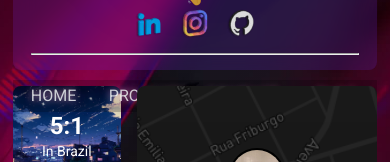
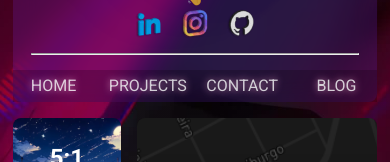
Before and after one commit to Davi-html/new-portifolio, a React (Vite) app: page / in a window 390 px wide. Shown: the part 172-334 px from the top of the page. Built offline with nearby package versions, Linux system fonts and the light colour scheme; no server answers.

Commit message:
resolvendo o bug do position absolute do header. (add media query)

```diff
--- a/src/Page/App.css
+++ b/src/Page/App.css
@@ -151,16 +151,20 @@
     width: 100%;
     padding: 6px 0;
     display: flex;
-    justify-content: end;
     align-items: center;
     gap: 13px;
-    margin-top: 45px;
     text-shadow: 0 0 7px #f9a8d4, 0 0 150px #f9a8d4;
     background-color: rgba(0, 0, 0, .2);
-    position: absolute;
-    top: 143px;
-    left: 0px;
-    text-align: center;
+    justify-content: center;
+
+    @media (width >= 768px) {
+      justify-content: end;
+      margin-top: 45px;
+      top: 143px;
+      left: 0px;
+      text-align: center;
+      position: absolute;
+    }
 
     a{
       text-decoration: none;
```
